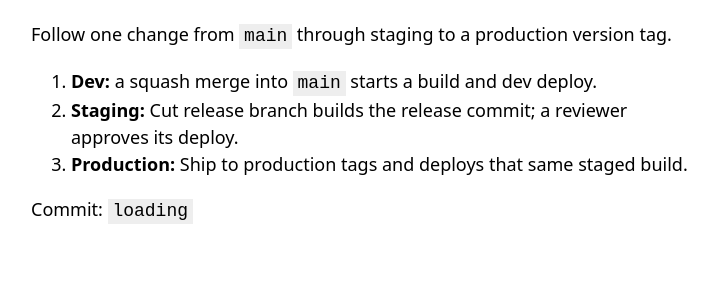
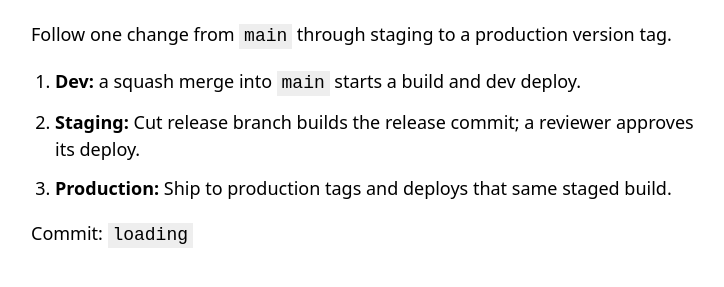
Before and after one commit to PG-Momik/deployment-flow-showcase, a website: page index.html in a window 1280 px wide. Shown: the part 137-424 px from the top of the page, without its empty margins (273-997 px from the left). Drawn offline with Linux system fonts and the light colour scheme.

Commit message:
Space the deployment steps for reading

```diff
--- a/index.html
+++ b/index.html
@@ -7,6 +7,8 @@
     <style>
       body { font: 18px system-ui, sans-serif; max-width: 42rem; margin: 10vh auto; padding: 0 1rem; line-height: 1.5; }
       code { background: #eee; padding: .15rem .3rem; }
+      ol { padding-left: 1.5rem; }
+      li + li { margin-top: .75rem; }
     </style>
   </head>
   <body>
```
